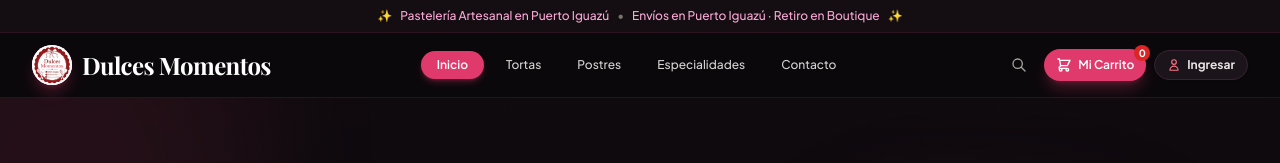
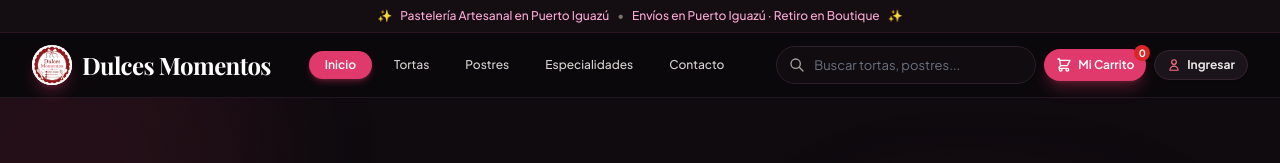
Before and after one commit to Octima666/DulcesMomentos, a website: page index.html in a window 1280 px wide. Shown: the top 163 px of the page. Drawn offline with nearby package versions, Linux system fonts and the light colour scheme; a web font is replaced by a local one.

Commit message:
fix barra de busquedaV2

```diff
--- a/styles.css
+++ b/styles.css
@@ -692,74 +692,92 @@ body {
  * - Sin position:absolute, sin elements flotando
  */
 
+/* ======================================================== */
+/* BUSCADOR DESKTOP UNIFICADO (CERO LAYOUT SHIFT)           */
+/* ======================================================== */
+/*
+ * Diseño con ancho reservado estable:
+ * - Ancho constante y predecible (no salta ni empuja al recibir foco/clic)
+ * - flex-shrink: 0 para evitar compresiones de los elementos adyacentes
+ * - box-sizing: border-box con borde constante de 1px
+ * - El estado activo/focus utiliza box-shadow para el glow sin modificar las dimensiones físicas
+ */
+
 .search-bar-wrapper {
   display: flex;
   align-items: center;
-  /* orden: el pill crece hacia la izquierda porque el wrapper
-     ocupa el espacio en el flex row del navbar */
+  flex-shrink: 0;
+  position: relative;
 }
 
 /* Contenedor pill unificado (lupa + input + X) */
 .search-pill {
   display: flex;
   align-items: center;
-  gap: 0;
-  /* Estado COLAPSADO: solo el ancho del botón lupa */
-  width: 36px;
-  height: 36px;
-  border-radius: 999px;
-  background: transparent;
-  border: 1px solid transparent;
-  /* overflow:hidden eliminado — el input usa width:0 para ocultarse */
+  gap: 0.35rem;
+  width: 200px;
+  height: 38px;
+  border-radius: 9999px;
+  background: #110c10;
+  border: 1px solid #2d1f2a;
+  box-sizing: border-box;
+  padding: 0 0.65rem 0 0.45rem;
   transition:
-    width 0.35s cubic-bezier(0.4, 0, 0.2, 1),
-    background 0.25s ease,
-    border-color 0.25s ease,
-    box-shadow 0.25s ease,
-    padding 0.25s ease;
-  cursor: pointer;
+    border-color 0.2s ease,
+    box-shadow 0.2s ease,
+    background-color 0.2s ease;
+  cursor: text;
 }
 
-/* Hover en estado colapsado */
-.search-pill:not(.activo):hover {
-  background: rgba(255, 255, 255, 0.06);
-  border-color: #2d1e2a;
+@media (min-width: 1024px) {
+  .search-pill {
+    width: 235px;
+  }
 }
 
-.search-pill:not(.activo):hover .search-pill-icon {
-  color: #ffffff;
+@media (min-width: 1280px) {
+  .search-pill {
+    width: 260px;
+  }
 }
 
-/* Estado EXPANDIDO */
-.search-pill.activo {
-  width: 240px;
-  background: #0d0810;
-  border-color: rgba(224, 58, 108, 0.5);
-  box-shadow: 0 0 0 3px rgba(224, 58, 108, 0.1),
-              0 8px 28px -6px rgba(0, 0, 0, 0.7);
-  cursor: default;
-  gap: 0.35rem;
-  padding: 0 0.6rem 0 0.1rem;
+/* Hover */
+.search-pill:hover {
+  background-color: #170f16;
+  border-color: #3d2838;
 }
 
-/* Ícono lupa dentro del pill (siempre visible) */
+/* Estado FOCUS / ACTIVO: Usa border-color y box-shadow para evitar cambios dimensionales */
+.search-pill:focus-within,
+.search-pill.activo {
+  background-color: #0d0810;
+  border-color: rgba(224, 58, 108, 0.6);
+  box-shadow: 0 0 0 3px rgba(224, 58, 108, 0.15),
+              0 4px 16px -2px rgba(0, 0, 0, 0.6);
+}
+
+/* Ícono lupa dentro del pill */
 .search-pill-icon {
   flex-shrink: 0;
-  width: 36px;       /* en estado colapsado ocupa todo el pill */
-  height: 34px;
+  width: 24px;
+  height: 24px;
   display: flex;
   align-items: center;
   justify-content: center;
   color: #a8a29e;
-  transition: color 0.2s ease, width 0.2s ease;
+  background: transparent;
+  border: none;
+  padding: 0;
+  cursor: pointer;
+  transition: color 0.2s ease;
 }
 
 .search-pill:hover .search-pill-icon {
   color: #ffffff;
 }
 
+.search-pill:focus-within .search-pill-icon,
 .search-pill.activo .search-pill-icon {
-  width: 20px;      /* en estado expandido, se reduce al tamaño del ícono */
   color: #f472b6;
 }
 
@@ -767,29 +785,23 @@ body {
 .search-input {
   flex: 1;
   min-width: 0;
+  width: 100%;
   -webkit-appearance: none;
   appearance: none;
   background: transparent !important;
   background-color: transparent !important;
-  border: none;
-  outline: none !important;        /* elimina el borde azul del navegador */
+  border: none !important;
+  outline: none !important;
   box-shadow: none !important;
   -webkit-box-shadow: none !important;
   color: #f8fafc;
-  font-size: 0.8rem;
+  font-size: 0.8125rem;
   font-family: 'Plus Jakarta Sans', sans-serif;
   font-weight: 500;
   caret-color: #e03a6c;
   padding: 0;
-  /* Oculto cuando colapsado */
-  width: 0;
-  opacity: 0;
-  pointer-events: none;
-  transition: opacity 0.2s ease 0.1s, width 0.35s cubic-bezier(0.4, 0, 0.2, 1);
-}
-
-.search-pill.activo .search-input {
-  width: 100%;
+  margin: 0;
+  line-height: 1.25;
   opacity: 1;
   pointer-events: auto;
 }
@@ -797,12 +809,12 @@ body {
 .search-input::placeholder {
   color: #6b7280;
   font-weight: 400;
-  opacity: 1; /* Firefox sometimes makes placeholder semi-transparent */
+  opacity: 1;
 }
 
 /* Botón limpiar (X) */
 .search-clear-btn {
-  display: none;   /* JS lo muestra cuando hay texto (display:flex) */
+  display: none;
   align-items: center;
   justify-content: center;
   flex-shrink: 0;
@@ -813,20 +825,14 @@ body {
   border: none;
   cursor: pointer;
   color: #9ca3af;
-  transition: background 0.18s, color 0.18s;
   padding: 0;
-  opacity: 0;
-  pointer-events: none;
-  transition: opacity 0.15s ease;
-}
-
-.search-pill.activo .search-clear-btn {
+  transition: background-color 0.18s ease, color 0.18s ease;
   opacity: 1;
   pointer-events: auto;
 }
 
 .search-clear-btn:hover {
-  background: rgba(224, 58, 108, 0.3);
+  background-color: rgba(224, 58, 108, 0.3);
   color: #f472b6;
 }
 
```
